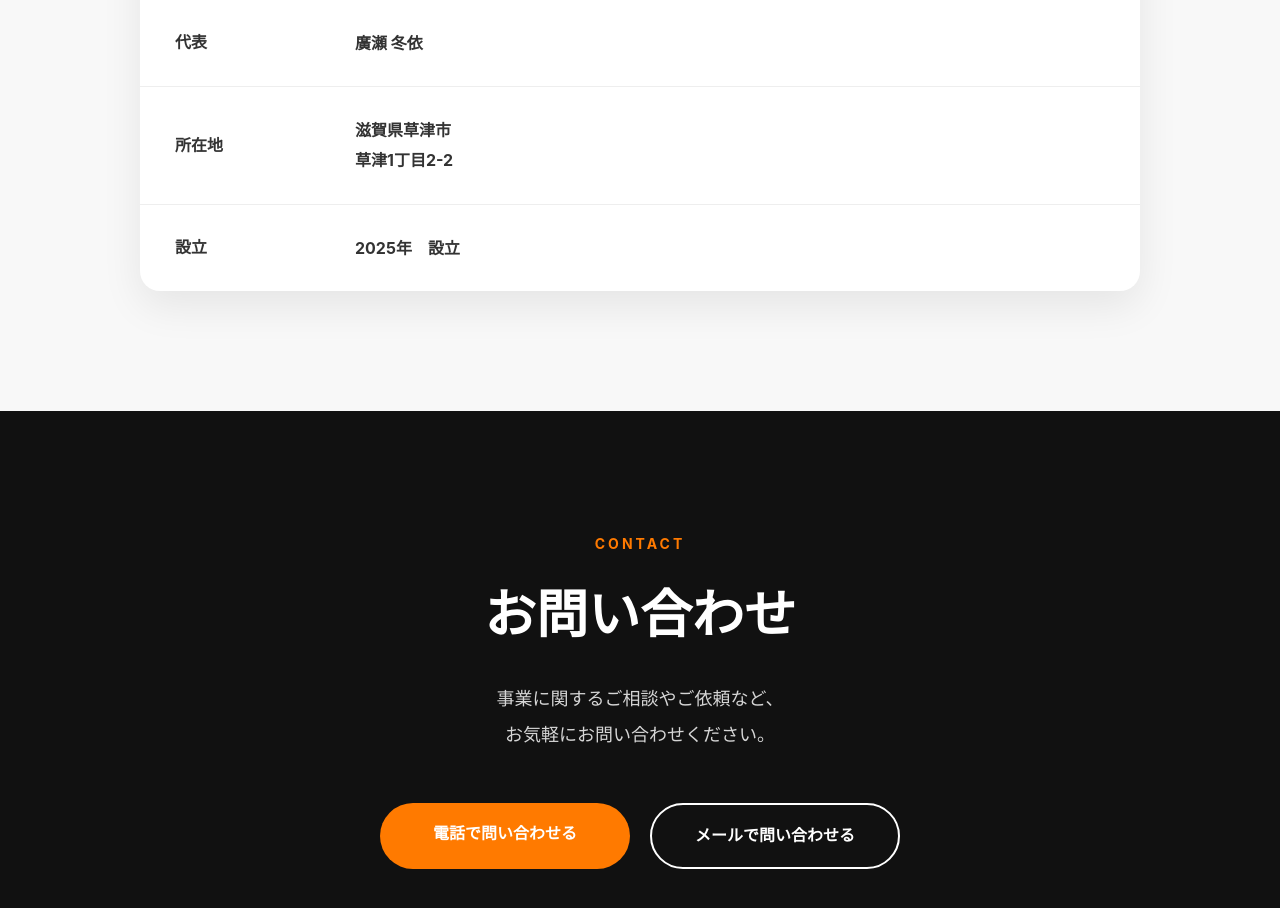
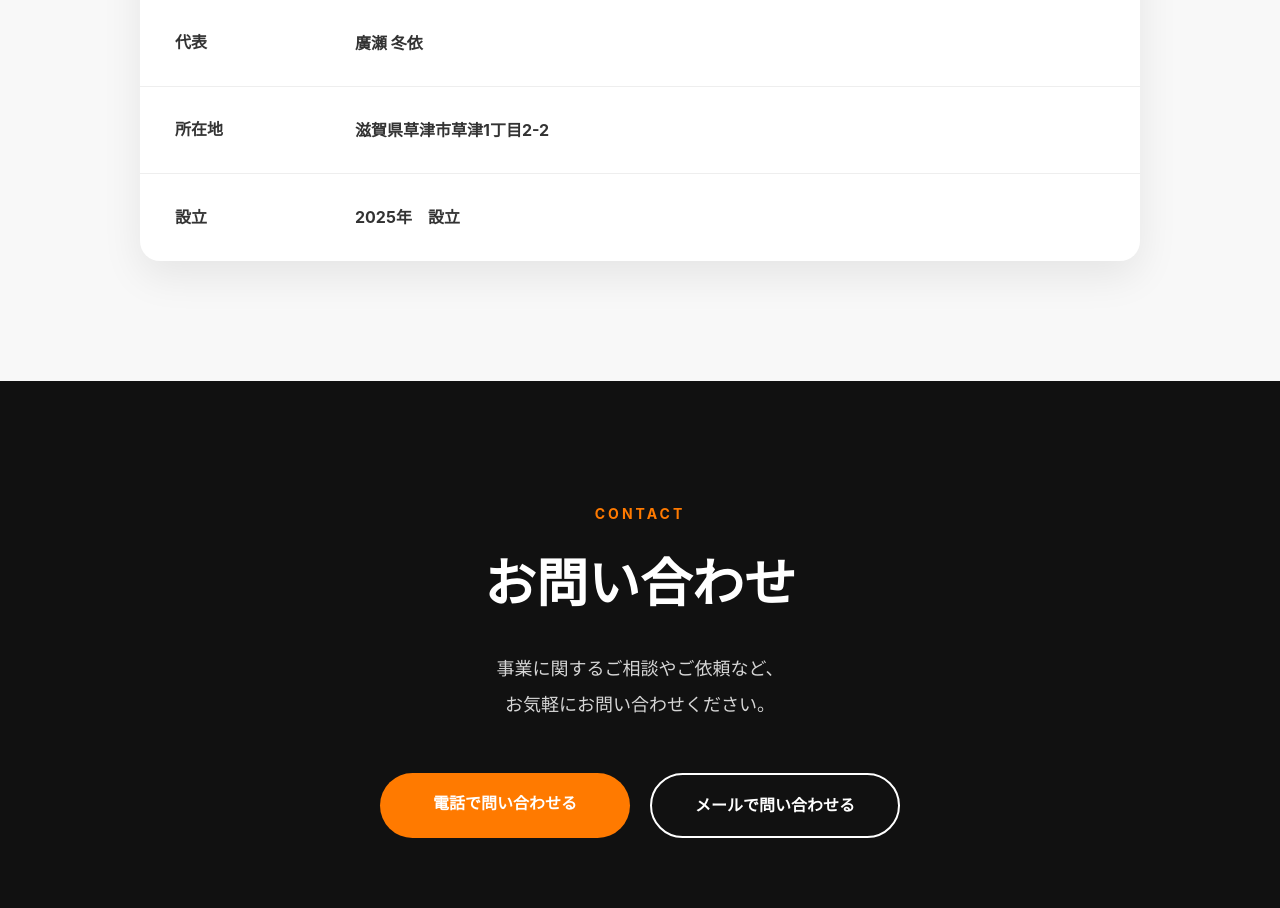
Before and after one commit to PROVIA26/zeroone-website, a React (Vite) app: page / in a window 1280 px wide. Shown: the part 4140-5048 px from the top of the page. Built offline with nearby package versions, Linux system fonts and the light colour scheme.

Commit message:
FC事業文章表示修正

```diff
--- a/src/components/Company.jsx
+++ b/src/components/Company.jsx
@@ -6,7 +6,7 @@ function Company() {
     ["会社名", "ZERO-ONE"],
     ["事業内容", "運送事業・飲食店FC事業"],
     ["代表", "廣瀬 冬依"],
-    ["所在地", "滋賀県草津市\n草津1丁目2-2"],
+    ["所在地", "滋賀県草津市草津1丁目2-2"],
     ["設立", "2025年　設立"],
   ];
 
```
